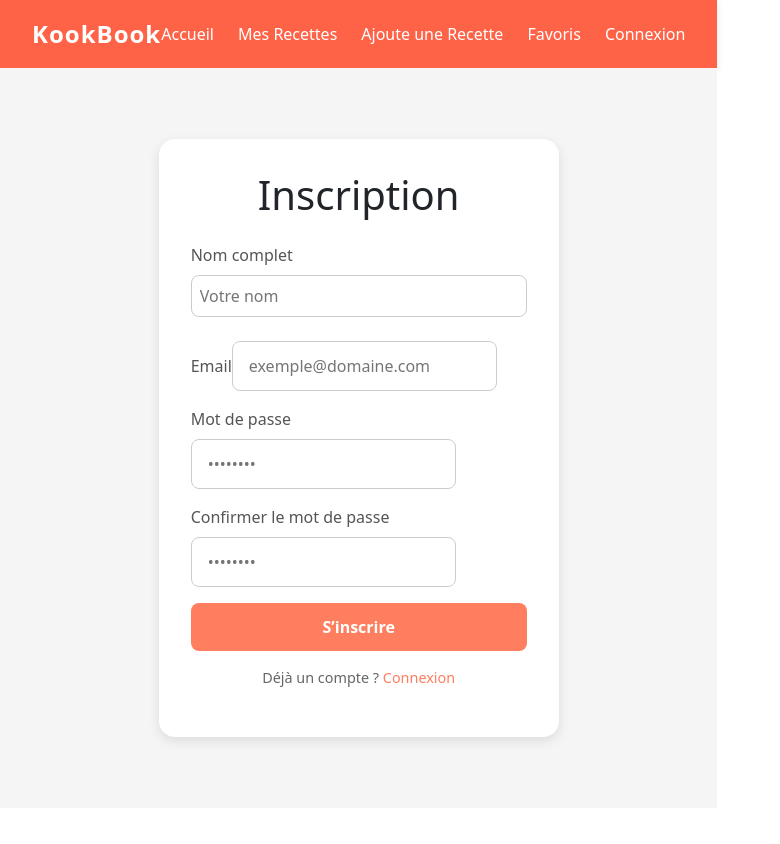
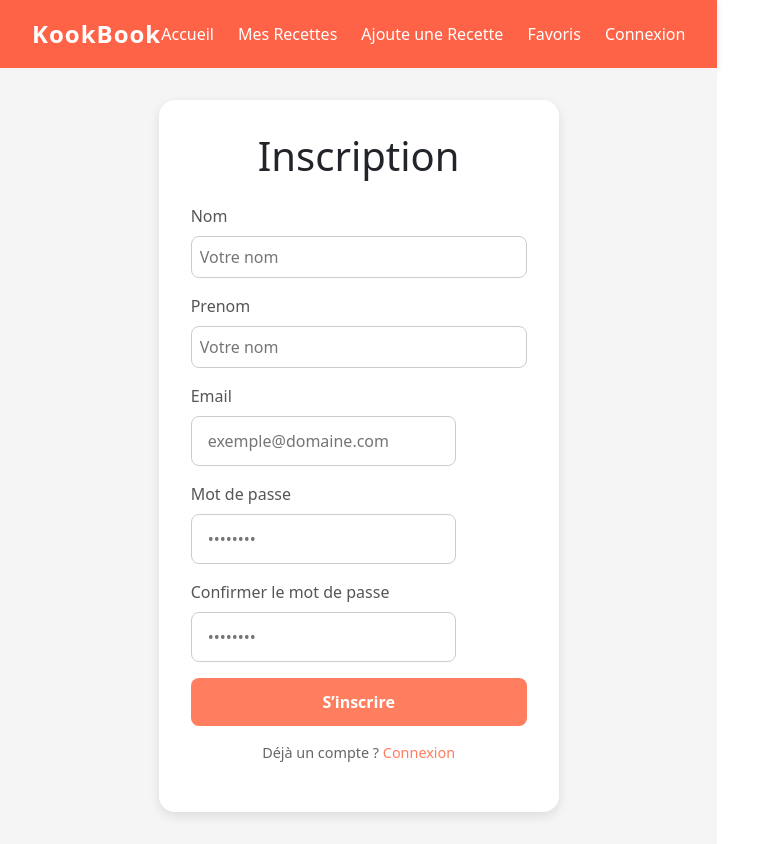
Before and after one commit to Alpha-NeMeSiS/class-front, a React (Vite) app: page /register in a window 1280 px wide. Shown: the whole page, without its empty margins (0-780 px from the left). Before the commit the page ends 808 px from the top, so only its background shows below. Built offline with nearby package versions, Linux system fonts and the light colour scheme.

Commit message:
update authentification

```diff
--- a/src/api/api.ts
+++ b/src/api/api.ts
@@ -6,7 +6,6 @@ const api = axios.create({
   headers: {
     'Content-Type': 'application/json',
   },
-  withCredentials: true // si tu utilises des cookies ou une auth persistante
 });
 
 export default api;
--- a/src/pages/Register/Register.tsx
+++ b/src/pages/Register/Register.tsx
@@ -8,6 +8,7 @@ const Register: FC = () => {
   const navigate = useNavigate();
   const [form, setForm] = useState({
     name: '',
+    surname:'',
     email: '',
     password: '',
     confirmPassword: '',
@@ -29,8 +30,9 @@ const Register: FC = () => {
     }
     setLoading(true);
     try {
-      await api.post('/auth/register', {
+      await api.post('/auth/sigin', {
         name: form.name,
+        surname: form.surname,
         email: form.email,
         password: form.password,
       });
@@ -49,7 +51,7 @@ const Register: FC = () => {
         {error && <div className={styles.error}>{error}</div>}
 
         <label>
-          Nom complet
+          Nom
           <input
             type="text"
             name="name"
@@ -61,7 +63,19 @@ const Register: FC = () => {
         </label>
 
         <label>
-          Email
+          Prenom
+          <input
+            type="text"
+            name="surname"
+            value={form.surname}
+            onChange={handleChange}
+            placeholder="Votre nom"
+            required
+          />
+        </label>
+
+        <label>
+          Email <br />
           <input
             type="email"
             name="email"
@@ -73,7 +87,7 @@ const Register: FC = () => {
         </label>
 
         <label>
-          Mot de passe
+          Mot de passe <br />
           <input
             type="password"
             name="password"
```
